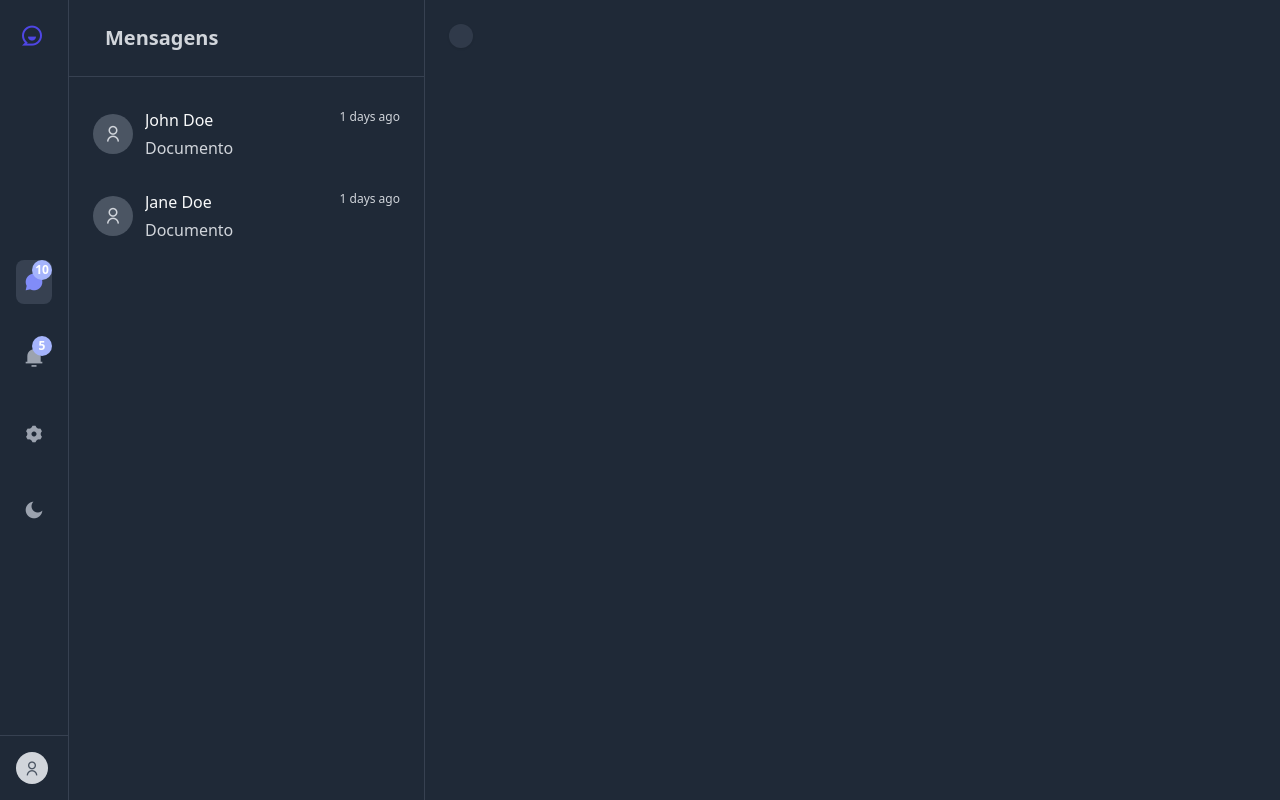
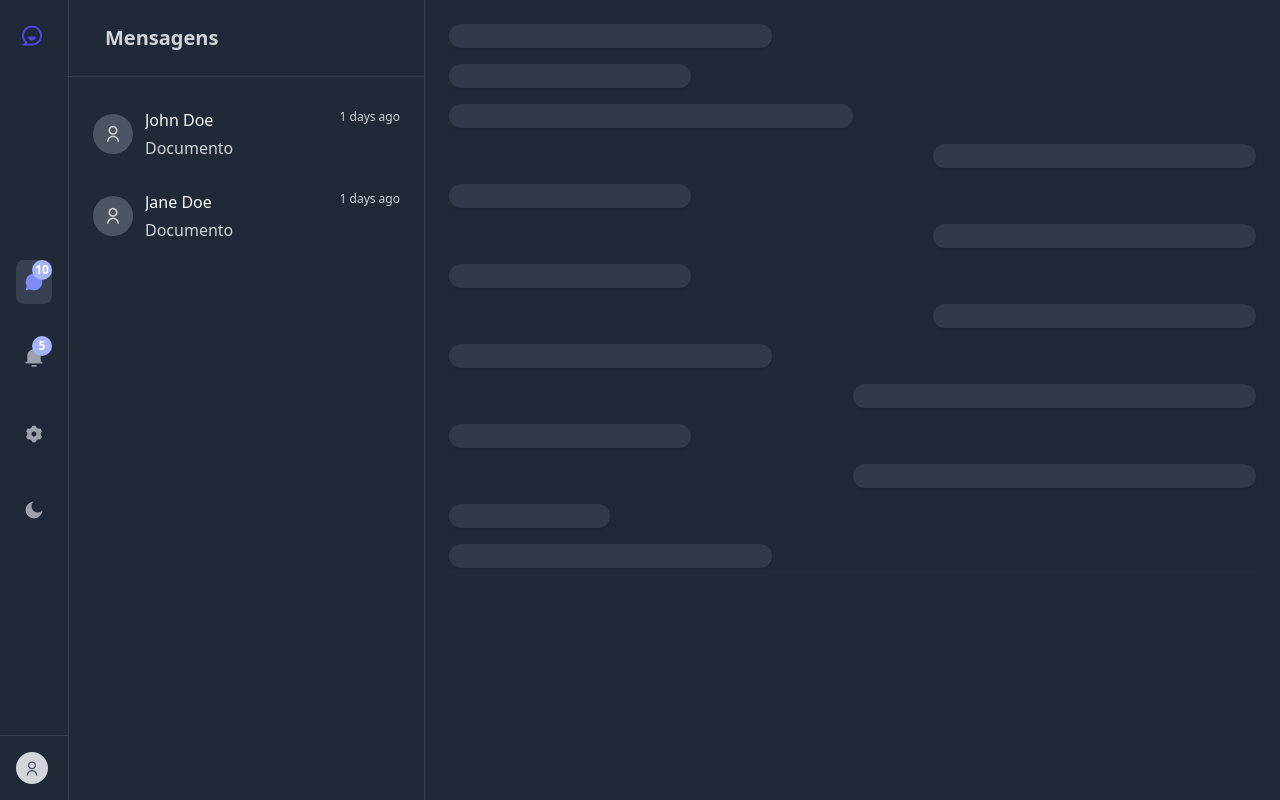
Before and after one commit to flpcovre/LikeZap, a Nuxt app in the folder client/: page /chat/1/ChatMain/ChatMain in a window 1280 px wide. Built offline with nearby package versions, Linux system fonts and the light colour scheme.

Commit message:
add MessagesSkeleton component for loading state in chat

```diff
--- /dev/null
+++ b/client/components/ui/Skelenton/MessagesSkeleton.vue
@@ -0,0 +1,118 @@
+<template>
+    <div class="grid gap-2 animate-pulse shadow-sm gap-4">
+
+        <div v-for="(bubble, index) in bubbles">
+
+            <div v-if="bubble.bubble.type == 'user'" class="flex items-start dark:divide-gray-700 space-x-3 group">
+                <div :class="`w-[${bubble.bubble.percent}%] bg-gray-100 dark:bg-gray-700 p-3 shadow text-sm rounded-full`"></div>
+            </div>
+
+
+             <div v-if="bubble.bubble.type == 'customer'" class="flex items-start space-x-3 dark:divide-gray-700 group justify-end">
+                <div :class="`w-[${bubble.bubble.percent}%] bg-gray-100 dark:bg-gray-700 p-3 shadow text-sm rounded-full`"></div>
+            </div>
+
+        </div>
+
+        <!-- <div class="flex items-start space-x-3 dark:divide-gray-700 group">
+            <div class="w-[40%] bg-gray-100 dark:bg-gray-700 p-3 shadow text-sm rounded-full"></div>
+        </div>
+
+        <div class="flex items-start space-x-3 dark:divide-gray-700 group justify-end">
+            <div class="w-[50%] bg-gray-100 dark:bg-gray-700 p-3 shadow text-sm rounded-full"></div>
+        </div>
+
+        <div class="flex items-start space-x-3 dark:divide-gray-700 group justify-end">
+            <div class="w-[55%] bg-gray-100 dark:bg-gray-700 p-3 shadow text-sm rounded-full"></div>
+        </div>
+
+        <div class="flex items-start space-x-3 dark:divide-gray-700 group justify-end">
+            <div class="w-[30%] bg-gray-100 dark:bg-gray-700 p-3 shadow text-sm rounded-full"></div>
+        </div>
+
+        <div class="flex items-start space-x-3 dark:divide-gray-700 group">
+            <div class="w-[20%] bg-gray-100 dark:bg-gray-700 p-3 shadow text-sm rounded-full"></div>
+        </div>
+
+        <div class="flex items-start space-x-3 dark:divide-gray-700 group">
+            <div class="w-[50%] bg-gray-100 dark:bg-gray-700 p-3 shadow text-sm rounded-full"></div>
+        </div>
+
+        <div class="flex items-start space-x-3 dark:divide-gray-700 group justify-end">
+            <div class="w-[30%] bg-gray-100 dark:bg-gray-700 p-3 shadow text-sm rounded-full"></div>
+        </div>
+
+        <div class="flex items-start space-x-3 dark:divide-gray-700 group justify-end">
+            <div class="w-[40%] bg-gray-100 dark:bg-gray-700 p-3 shadow text-sm rounded-full"></div>
+        </div>
+
+        <div class="flex items-start space-x-3 dark:divide-gray-700 group">
+            <div class="w-[35%] bg-gray-100 dark:bg-gray-700 p-3 shadow text-sm rounded-full"></div>
+        </div>
+
+        <div class="flex items-start space-x-3 dark:divide-gray-700 group">
+            <div class="w-[30%] bg-gray-100 dark:bg-gray-700 p-3 shadow text-sm rounded-full"></div>
+        </div>
+
+        <div class="flex items-start space-x-3 dark:divide-gray-700 group">
+            <div class="w-[55%] bg-gray-100 dark:bg-gray-700 p-3 shadow text-sm rounded-full"></div>
+        </div>
+
+        <div class="flex items-start space-x-3 dark:divide-gray-700 group justify-end">
+            <div class="w-[30%] bg-gray-100 dark:bg-gray-700 p-3 shadow text-sm rounded-full"></div>
+        </div> -->
+    </div>
+</template>
+
+<script setup lang="ts">
+
+interface IBubble {
+    bubble: { type: string; percent: string }
+}
+
+const bubbles = ref<IBubble[] | null>(null);
+
+const randomPercent = (min: number, max: number): number => {
+  if (min > max) {
+    throw new Error("O valor mínimo deve ser menor ou igual ao valor máximo.");
+  }
+
+  const step = 10;
+  const values: number[] = [];
+
+  for (let i = Math.ceil(min / step) * step; i <= max; i += step) {
+    values.push(i);
+  }
+
+  if (values.length === 0) {
+    throw new Error("Nenhum valor múltiplo de 5 encontrado no intervalo.");
+  }
+
+  const randomIndex = Math.floor(Math.random() * values.length);
+  return values[randomIndex];
+};
+
+const randomize = (minTarget: number, maxTarget: number, maxItems: number): IBubble[] => {
+    const bubbleTypes: Array<string> = ['user', 'customer'];
+    const bubble: IBubble[] = [];
+
+    for (let index = 0; index < maxItems; index++) {
+        const percent: string = randomPercent(minTarget, maxTarget).toFixed(0);
+        const bubbleType = bubbleTypes[Math.floor(Math.random() * bubbleTypes.length)];
+
+        bubble.push({
+            bubble: {
+                type: bubbleType,
+                percent: percent
+            }
+        });
+    }
+
+    return bubble;
+};
+
+
+onMounted(() => {
+    bubbles.value = randomize(20, 55, 14);
+})
+</script>
--- a/client/pages/chat/[id]/ChatMain/ChatMain.vue
+++ b/client/pages/chat/[id]/ChatMain/ChatMain.vue
@@ -4,17 +4,18 @@
             v-for="(message, index) in messages"
             :key="message.id"
             :ref="(el) => setMessageRef(message.id)(el as Element | null)"
+            v-if="messages"
         >
             <Message :message="message"/>
         </div> -->
 
-         <div class="flex items-start space-x-3 animate-pulse dark:divide-gray-700 group">
-            <div class="w-70 bg-gray-100 dark:bg-gray-700 p-3 shadow text-sm rounded-full"></div>
-         </div>
+        <MessagesSkeleton/>
+
     </ChatWrapper>
 </template>
 
 <script setup lang="ts">
+import MessagesSkeleton from '~/components/ui/Skelenton/MessagesSkeleton.vue';
 import ChatWrapper from './ChatWrapper.vue';
 import Message from './Message/Message.vue';
 
```
Also changed, not shown: 1 other file (tests, documents, lock files or other folders).
